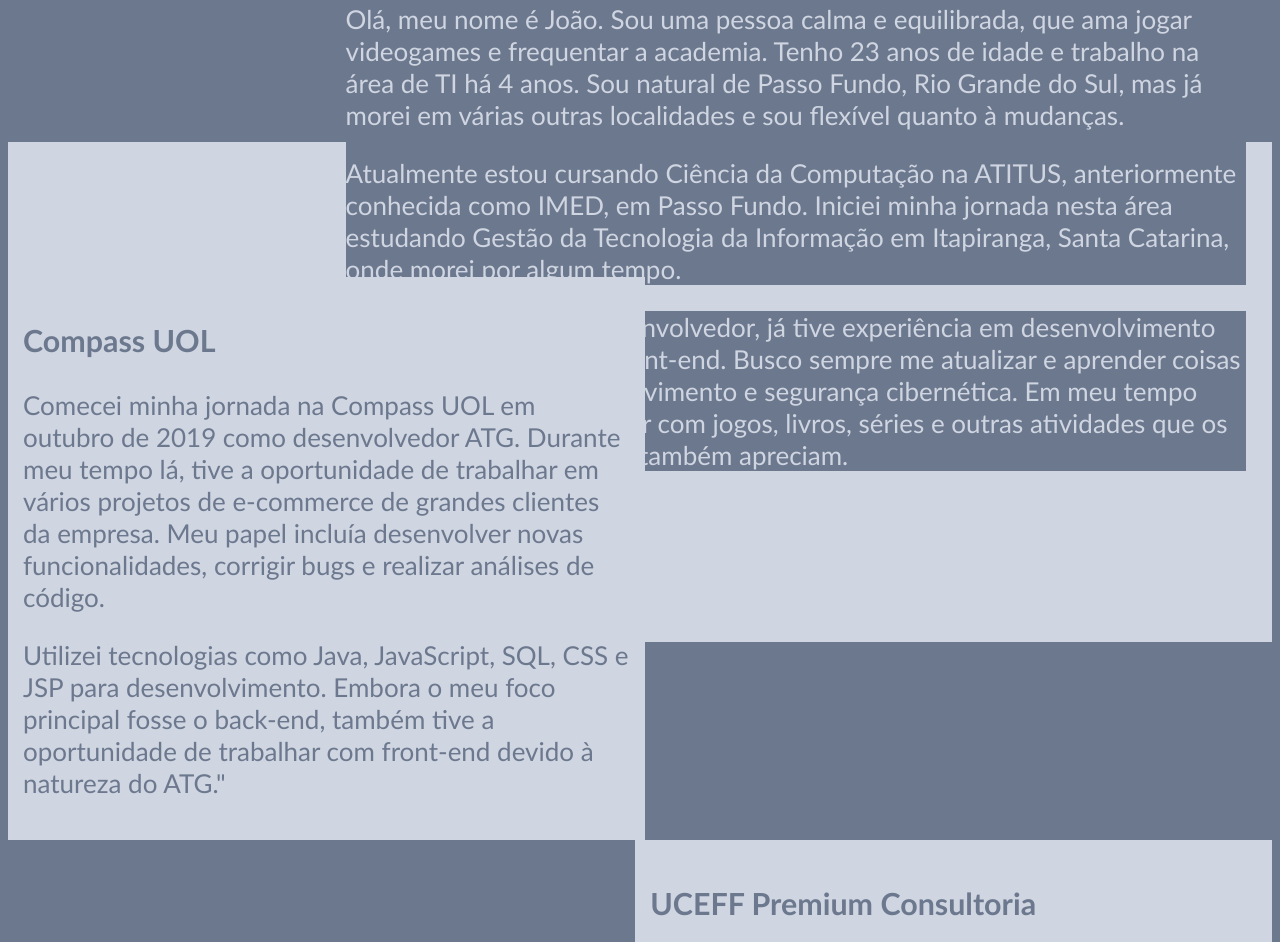
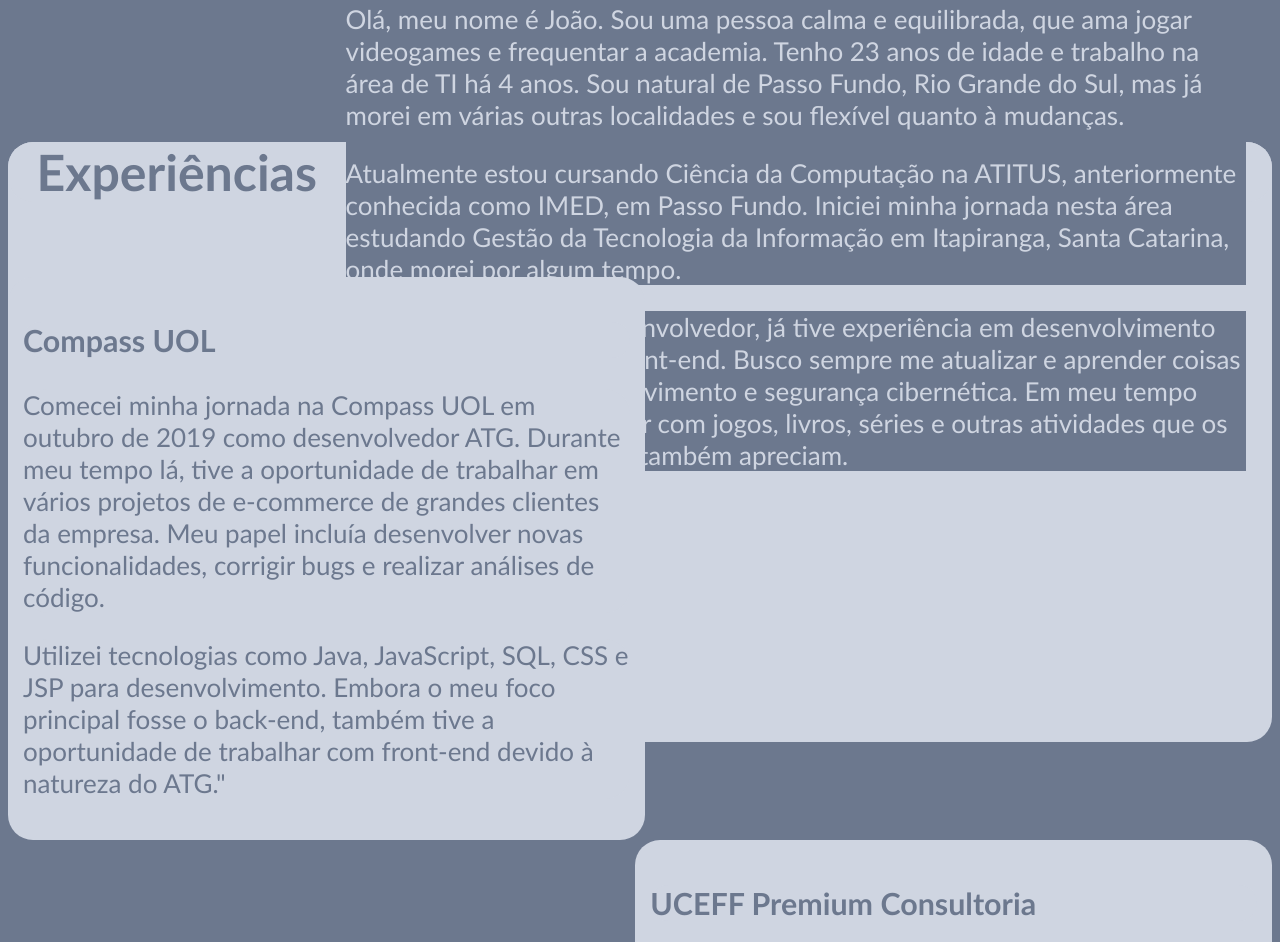
Before and after one commit to jgdlago/jgdlago.github.io, a plain HTML site: page JoaoDalLago/index.html in a window 1280 px wide. Shown: the part 763-1705 px from the top of the page. Drawn offline with Linux system fonts and the light colour scheme.

Commit message:
layout fixes

```diff
--- a/JoaoDalLago/index.html
+++ b/JoaoDalLago/index.html
@@ -42,6 +42,7 @@
         </div>
 
         <div class="content_experiencias">
+          <h2>Experiências</h2>
           <div id="exp" class="exp_1">
             <h3>Compass UOL</h3>
             <p>
--- a/JoaoDalLago/style.css
+++ b/JoaoDalLago/style.css
@@ -103,23 +103,33 @@ body {
 .content_experiencias * {
     background-color: #cfd5e1;
     color: #6c788e;
+    border-radius: 25px;
 }
 
 .content_experiencias {
     background-color: #cfd5e1;
     width: 100%;
-    height: 500px;
+    height: 600px;
     font-size: 26px;
+    border-radius: 25px;
+}
+
+.content_experiencias h2 {
+    text-align: center;
+    font-size: 50px;
+    margin: 0px;
 }
 
 .exp_1 {
     width: 48%;
     float: left;
     padding: 15px;
+    border-radius: 25px;
 }
 
 .exp_2 {
     width: 48%;
     float: right;
     padding: 15px;
+    border-radius: 25px;
 }
```
